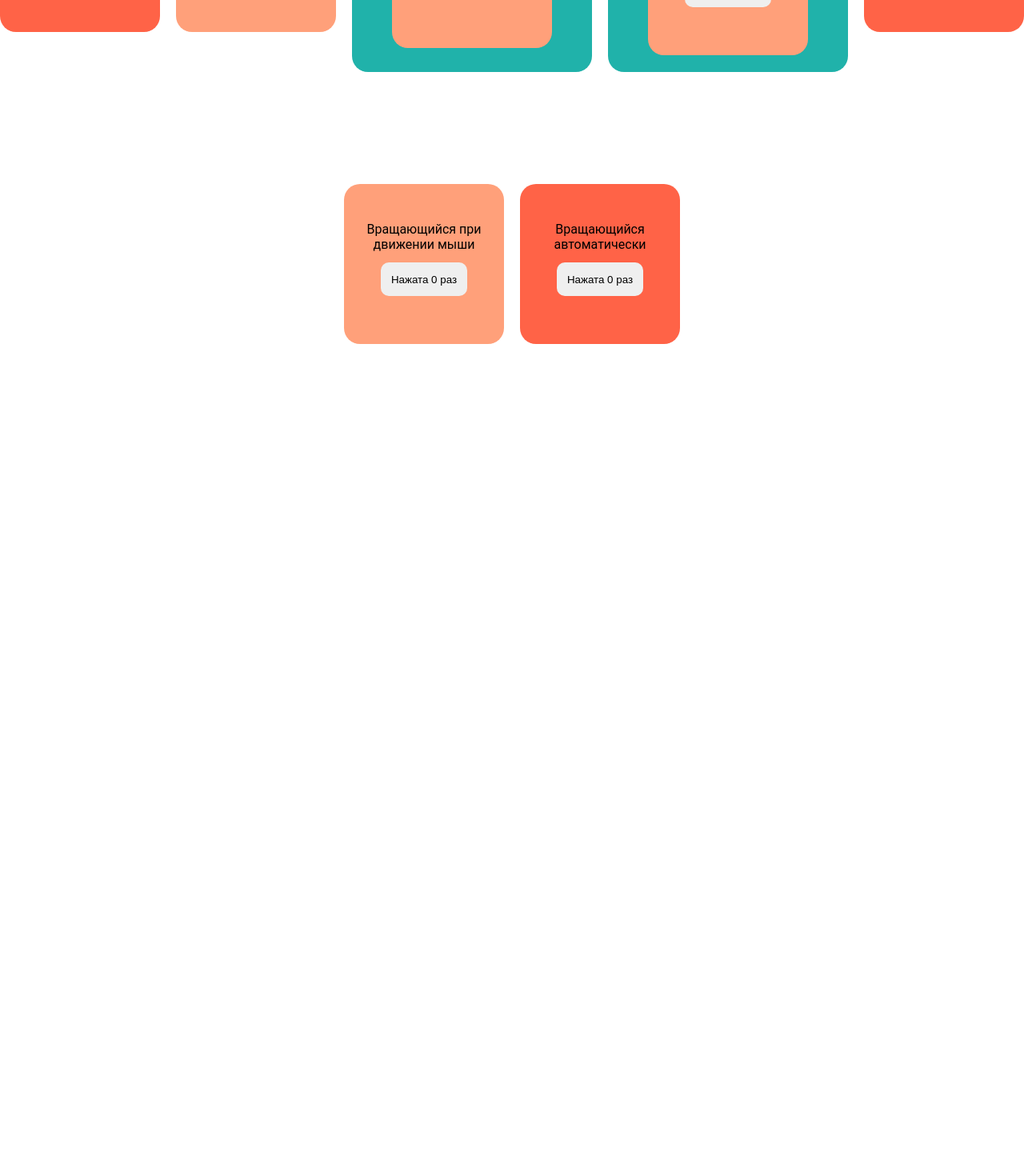
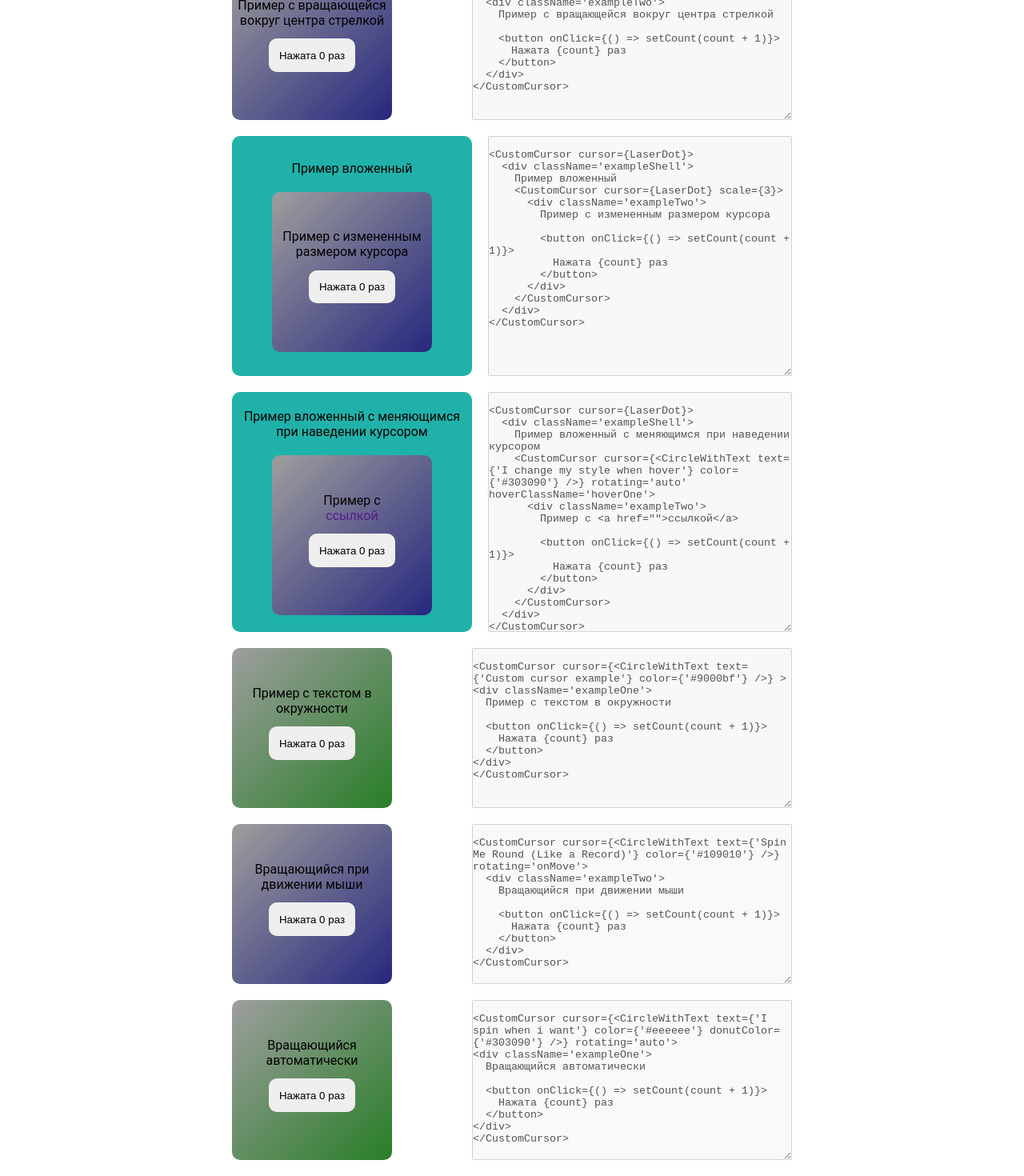
Before and after one commit to feverus/react-custom-cursor, a React (Vite) app: page / in a window 1280 px wide. Shown: the part 290-1760 px from the top of the page at 80% size. Before the commit the page ends 800 px from the top, so only its background shows below. Built offline with nearby package versions, Linux system fonts and the light colour scheme.

Commit message:
Исправление скролла, типов в package.json

```diff
--- a/package.json
+++ b/package.json
@@ -1,7 +1,7 @@
 {
   "name": "@feverus/react-custom-cursor",
   "private": false,
-  "version": "0.1.3",
+  "version": "0.1.5",
   "license": "MIT",
   "type": "module",
   "files": [
@@ -26,6 +26,7 @@
   "types": "./dist/index.d.ts",
   "exports": {
     ".": {
+      "types": "./dist/index.d.ts",
       "import": "./dist/react-custom-cursor.es.js",
       "require": "./dist/react-custom-cursor.umd.js"
     },
--- a/src/App.css
+++ b/src/App.css
@@ -14,25 +14,36 @@ a {
   text-decoration: none;
 }
 
+textarea {
+  width: 400px;
+}
+
 .fullwidth {
   display: flex;
-  flex-direction: row;
+  flex-direction: column;
   align-items: center;
   justify-content: center;
   gap: 20px;
-  flex-wrap: wrap;
+  flex-wrap: nowrap;
   padding: 20px 0;
+}
+.fullwidth>div {
+  display: flex;
+  flex-direction: row;
+  gap: 20px;
+  width: 700px;
+  justify-content: space-between;
 }
 
 .exampleOne, .exampleTwo, .exampleShell {
-  border-radius: 20px;
+  border-radius: 10px;
 }
 
 
 .exampleOne {
   width: 200px;
   height: 200px;
-  background-color: tomato;
+  background: linear-gradient(135deg, #9e9e9e, #277e27);
   text-align: center;
   display: flex;
   flex-direction: column;
@@ -43,7 +54,7 @@ a {
 .exampleTwo {
   width: 200px;
   height: 200px;
-  background-color:lightsalmon;
+  background: linear-gradient(135deg, #9e9e9e, #27277e);
   text-align: center;
   display: flex;
   flex-direction: column;
@@ -64,7 +75,7 @@ a {
 }
 
 .hoverOne {
-  transform: scale(1.1);
+  transform: scale(0.6);
   filter: hue-rotate(180deg);
   opacity: 0.6;
 }
--- a/src/App.tsx
+++ b/src/App.tsx
@@ -1,6 +1,12 @@
 import { useState } from 'react'
 import './App.css'
-import { CustomCursor, RotatingArrow, LaserDot, CircleWithText } from './lib/'
+import { CustomCursor, RotatingArrow, LaserDot, CircleWithText } from './lib'
+
+const raz = (count: number) => {
+  const n = count % 100
+  if (n === 2 || n === 3 ) return 'раза'
+  return 'раз'
+}
 
 function App() {
   const [count, setCount] = useState(0)
@@ -8,6 +14,17 @@ function App() {
   return (
     <div className='fullwidth'>
 
+      <div>
+        <CustomCursor cursor={LaserDot}>
+          <div className='exampleOne'>
+            Базовый пример
+            <button onClick={() => setCount(count + 1)}>
+              Нажата {count} {raz(count)}
+            </button>
+          </div>
+        </CustomCursor>
+
+        <textarea disabled>{`
 <CustomCursor cursor={LaserDot}>
   <div className='exampleOne'>
     Базовый пример
@@ -16,7 +33,10 @@ function App() {
     </button>
   </div>
 </CustomCursor>
+        `}</textarea>
+      </div>
 
+      <div>
         <CustomCursor cursor={RotatingArrow} rotating={true}>
           <div className='exampleTwo'>
             Пример с вращающейся вокруг центра стрелкой
@@ -27,6 +47,20 @@ function App() {
           </div>
         </CustomCursor>
 
+        <textarea disabled>{`
+<CustomCursor cursor={RotatingArrow} rotating={true}>
+  <div className='exampleTwo'>
+    Пример с вращающейся вокруг центра стрелкой
+
+    <button onClick={() => setCount(count + 1)}>
+      Нажата {count} раз
+    </button>
+  </div>
+</CustomCursor>
+        `}</textarea>
+      </div>
+
+      <div>
         <CustomCursor cursor={LaserDot}>
           <div className='exampleShell'>
             Пример вложенный
@@ -42,9 +76,28 @@ function App() {
           </div>
         </CustomCursor>
 
+        <textarea disabled>{`
 <CustomCursor cursor={LaserDot}>
   <div className='exampleShell'>
-          Пример вложенный с настраиваемо меняющимся курсором
+    Пример вложенный
+    <CustomCursor cursor={LaserDot} scale={3}>
+      <div className='exampleTwo'>
+        Пример с измененным размером курсора
+
+        <button onClick={() => setCount(count + 1)}>
+          Нажата {count} раз
+        </button>
+      </div>
+    </CustomCursor>
+  </div>
+</CustomCursor>
+        `}</textarea>
+      </div>
+
+      <div>
+        <CustomCursor cursor={LaserDot}>
+          <div className='exampleShell'>
+          Пример вложенный с меняющимся при наведении курсором
             <CustomCursor cursor={<CircleWithText text={'I change my style when hover'} color={'#303090'} />} rotating='auto' hoverClassName='hoverOne'>
               <div className='exampleTwo'>
                 Пример с <a href="">ссылкой</a>
@@ -57,6 +110,25 @@ function App() {
           </div>
         </CustomCursor>
 
+        <textarea disabled>{`
+<CustomCursor cursor={LaserDot}>
+  <div className='exampleShell'>
+    Пример вложенный с меняющимся при наведении курсором
+    <CustomCursor cursor={<CircleWithText text={'I change my style when hover'} color={'#303090'} />} rotating='auto' hoverClassName='hoverOne'>
+      <div className='exampleTwo'>
+        Пример с <a href="">ссылкой</a>
+
+        <button onClick={() => setCount(count + 1)}>
+          Нажата {count} раз
+        </button>
+      </div>
+    </CustomCursor>
+  </div>
+</CustomCursor>
+        `}</textarea>
+      </div>
+
+      <div>
         <CustomCursor cursor={<CircleWithText text={'Custom cursor example'} color={'#9000bf'} />} >
           <div className='exampleOne'>
             Пример с текстом в окружности
@@ -67,6 +139,20 @@ function App() {
           </div>
         </CustomCursor>
 
+        <textarea disabled>{`
+<CustomCursor cursor={<CircleWithText text={'Custom cursor example'} color={'#9000bf'} />} >
+<div className='exampleOne'>
+  Пример с текстом в окружности
+
+  <button onClick={() => setCount(count + 1)}>
+    Нажата {count} раз
+  </button>
+</div>
+</CustomCursor>
+        `}</textarea>
+      </div>
+
+      <div>
         <CustomCursor cursor={<CircleWithText text={'Spin Me Round (Like a Record)'} color={'#109010'} />} rotating='onMove'>
           <div className='exampleTwo'>
             Вращающийся при движении мыши
@@ -77,7 +163,21 @@ function App() {
           </div>
         </CustomCursor>
 
-      <CustomCursor cursor={<CircleWithText text={'I spin when i want'} color={'#303090'} />} rotating='auto'>
+        <textarea disabled>{`
+<CustomCursor cursor={<CircleWithText text={'Spin Me Round (Like a Record)'} color={'#109010'} />} rotating='onMove'>
+  <div className='exampleTwo'>
+    Вращающийся при движении мыши
+
+    <button onClick={() => setCount(count + 1)}>
+      Нажата {count} раз
+    </button>
+  </div>
+</CustomCursor>
+        `}</textarea>
+      </div>
+
+      <div>
+        <CustomCursor cursor={<CircleWithText text={'I spin when i want'} color={'#eeeeee'} donutColor={'#303090'} />} rotating='auto'>
           <div className='exampleOne'>
             Вращающийся автоматически
 
@@ -87,6 +187,19 @@ function App() {
           </div>
         </CustomCursor>
 
+        <textarea disabled>{`
+<CustomCursor cursor={<CircleWithText text={'I spin when i want'} color={'#eeeeee'} donutColor={'#303090'} />} rotating='auto'>
+<div className='exampleOne'>
+  Вращающийся автоматически
+
+  <button onClick={() => setCount(count + 1)}>
+    Нажата {count} раз
+  </button>
+</div>
+</CustomCursor>
+        `}</textarea>
+      </div>
+
     </div>
 
 
--- a/src/index.css
+++ b/src/index.css
@@ -18,7 +18,7 @@
 
 #root>div {
   width: 100vw;
-  height: 100vh;
+  min-height: 100vh;
   display: flex;
   justify-content: center;
 }
--- a/src/lib/CustomCursor/CustomCursor.module.scss
+++ b/src/lib/CustomCursor/CustomCursor.module.scss
@@ -10,8 +10,8 @@
     @media (hover: none) {
       display: none;
     }
-    transform-origin: center center;
-    position: absolute;
+    z-index: 1000;
+    position: fixed;
     height: 1px;
     width: 1px;
     overflow: visible;
@@ -20,6 +20,7 @@
     justify-content: center;
     align-items: center;
     align-content: center;
+    transform-origin: center center;
     //border: 1px green solid;
     .cursor {
       animation: show 200ms;
@@ -34,7 +35,7 @@
         display: flex;
         align-items: center;
         justify-content: center;
-        //border: 1px red solid;
+        border: 1px red solid;
         //border-radius: 50%;
         >div {
           transition: all 200ms;
--- a/src/lib/CustomCursor/CustomCursor.service.tsx
+++ b/src/lib/CustomCursor/CustomCursor.service.tsx
@@ -47,13 +47,12 @@ export const useCustomCursor:UseCustomCursor = (
   }
 
   const mouseMove = (e:MouseEvent) => {
-    const [x, y] = offsetCoordinates.current
     const [x0, y0] = sourceCenterCoordinates.current
 
     if (rotating===true) setAngle(Math.atan2(e.clientY - y0, e.clientX - x0))
     if (rotating==='onMove') setAngle(angle + 0.01)
 
-    setMousePosition([e.clientX - x, e.clientY - y])
+    setMousePosition([e.clientX, e.clientY])
   }
 
   const mouseOver = (e:MouseEvent) => {
@@ -93,8 +92,8 @@ export const useCustomCursor:UseCustomCursor = (
         element.removeEventListener('mouseenter', activate)
         element.removeEventListener('mouseleave', deActivate)
         element.removeEventListener('mousemove', mouseMove)
-        element.addEventListener('mouseover', mouseOver)
-        element.addEventListener('mouseout', mouseOut)
+        element.removeEventListener('mouseover', mouseOver)
+        element.removeEventListener('mouseout', mouseOut)
       }
     }
   }, [angle, focused, hovered])
```
Also changed, not shown: 1 other file (tests, documents, lock files or other folders). Lines whose indentation alone changed are shown as unchanged.
